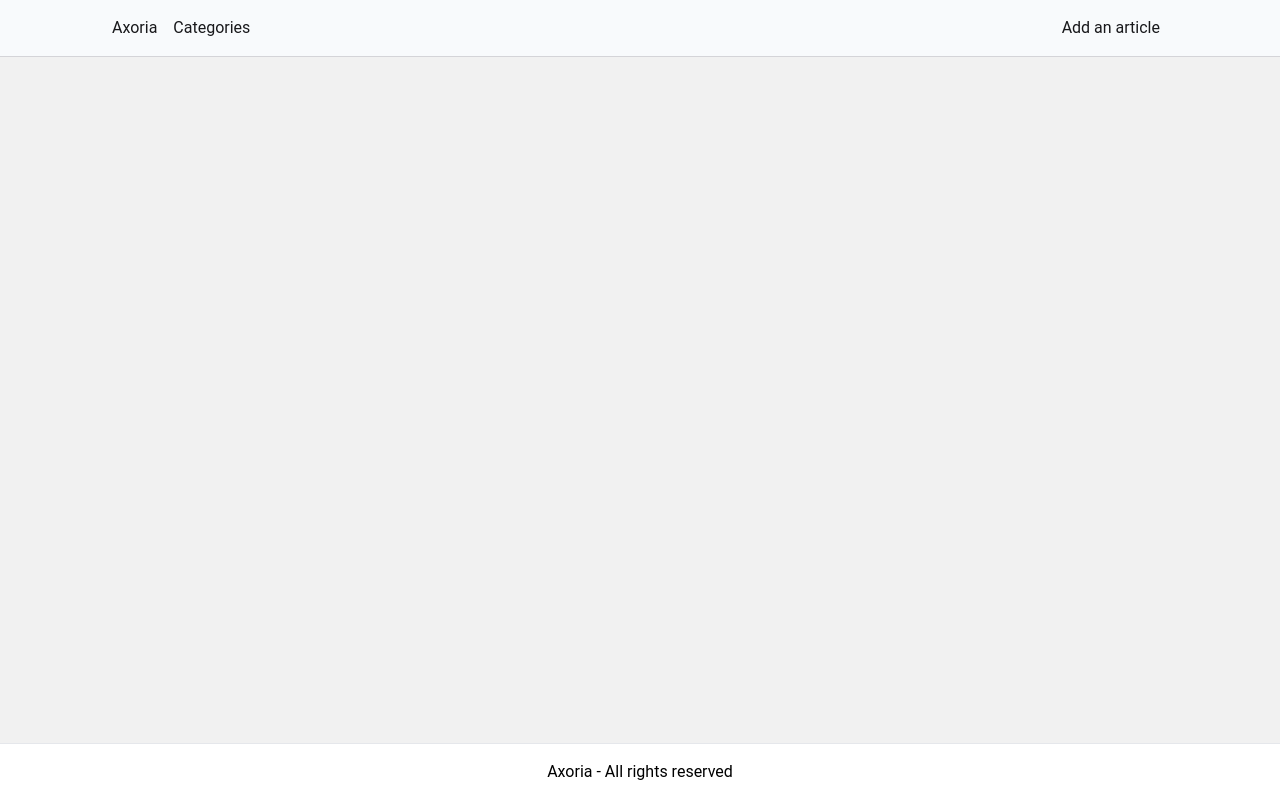
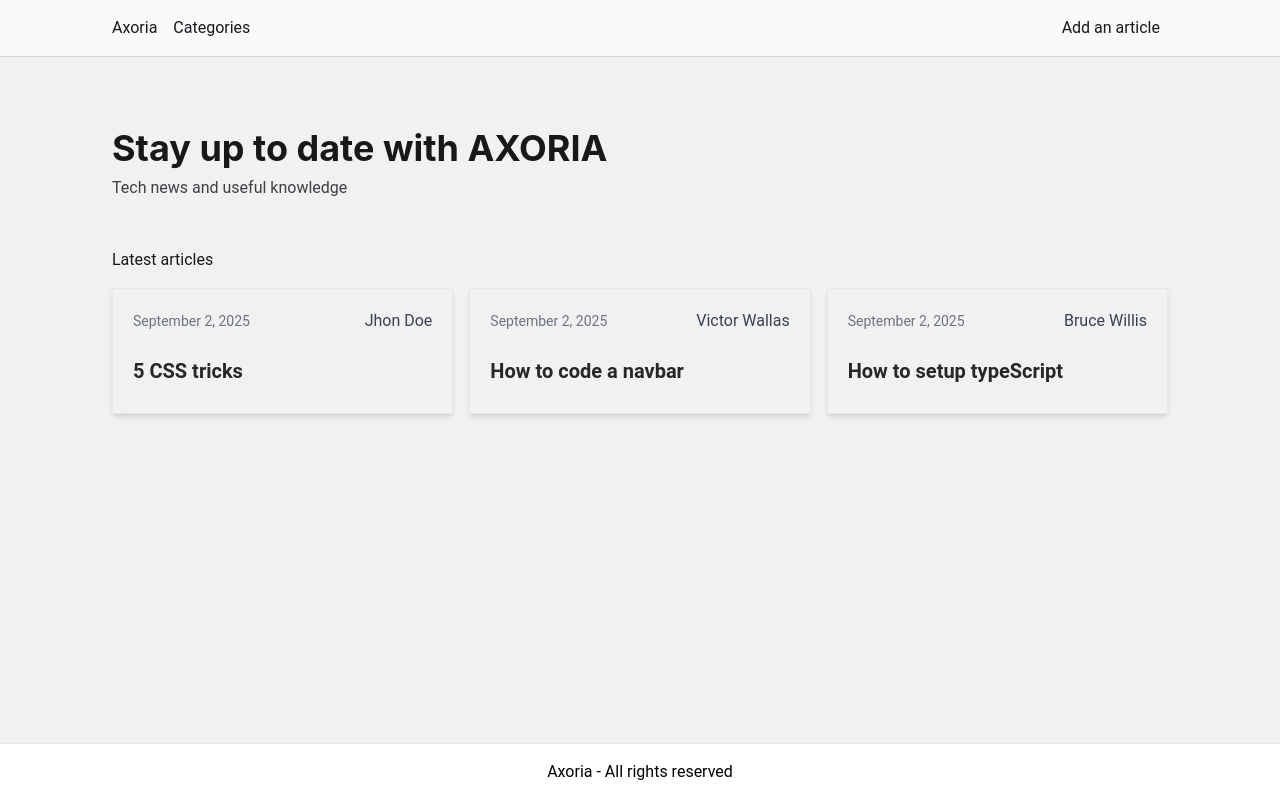
Before and after one commit to Slim-coder20/axoria-blog, a Next.js app: page / in a window 1280 px wide. Built offline with nearby package versions, Linux system fonts and the light colour scheme.

Commit message:
Création et mise en place de la page d'accueil avec utilisation de données statiques

```diff
--- a/src/app/globals.css
+++ b/src/app/globals.css
@@ -5,3 +5,29 @@
 body {
   background-color: #f1f1f1;
 }
+
+/* Utils classes  */
+
+
+/* Layout  */
+.u-main-container {
+  @apply max-w-6xl mx-auto px-12;
+}
+
+.u-padding-content-container {
+  @apply pt-32 pb-44;
+}
+
+.u-articles-grid {
+  @apply grid grid-cols-1 sm:grid-cols-2
+  md:grid-cols-3 gap-x-4
+  gap-y-8 mt-4 mb-12 list-none;
+}
+/* Typographie */
+
+.t-main-title {
+  @apply font-inter font-bold text-zinc-900 text-4xl mb-2;
+}
+.t-main-subtitle {
+  @apply mb-12 text-zinc-700;
+}
--- a/src/app/page.jsx
+++ b/src/app/page.jsx
@@ -1,7 +1,61 @@
+import Link from "next/link";
+const posts = [
+  {
+    author: "Jhon Doe",
+    title: "5 CSS tricks",
+  },
+  {
+    author: "Victor Wallas",
+    title: "How to code a navbar",
+  },
+  {
+    author: "Bruce Willis",
+    title: "How to setup typeScript",
+  },
+];
+
 export default async function Home() {
   return (
-    <div className="">
-      <h1>Axoria blog</h1>
+    <div className="u-main-container u-padding-content-container">
+      <h1 className="t-main-title">Stay up to date with AXORIA</h1>
+      <p className="t-main-subtitle">Tech news and useful knowledge</p>
+
+      <p className="text-md text-zinc-900">Latest articles</p>
+      <ul className="u-articles-grid">
+        {posts.map((post, id) => (
+          <li className=" rounded-sm shadow-md hover:shadow-xl border hover:border-zinc-300">
+            <div className=" pt-5 px-5 pb-7">
+              <div className=" flex items-baseline gap-x-4 text-xs ">
+                <time
+                  dateTime={new Date().toISOString()}
+                  className=" text-gray-500 text-sm"
+                >
+                  {new Date().toLocaleDateString("en-EN", {
+                    year: "numeric",
+                    month: "long",
+                    day: "numeric",
+                  })}
+                </time>
+                <Link
+                  href={`/categories/author/${post.author}`}
+                  className="ml-auto text-base
+                      text-gray-700
+                      hover:text-gray-600
+                      whitespace-nowrap truncate"
+                >
+                  {post.author}
+                </Link>
+              </div>
+              <Link
+                href={`/article/${post.title}`}
+                className="inline-block mt-6 text-xl font-semibold text-zinc-800 hover:text-zinc-600"
+              >
+                {post.title}
+              </Link>
+            </div>
+          </li>
+        ))}
+      </ul>
     </div>
   );
 }
--- a/src/components/Navbar.jsx
+++ b/src/components/Navbar.jsx
@@ -2,7 +2,7 @@
 export default function Navbar() {
   return (
     <nav className="fixed w-full bg-slate-50 border-b border-b-zinc-300">
-      <div className=" max-w-6xl mx-auto flex py-4 px-12">
+      <div className=" u-main-container flex py-4 ">
         <Link href="/" className="mr-2 text-zinc-900">
           Axoria
         </Link>
```
